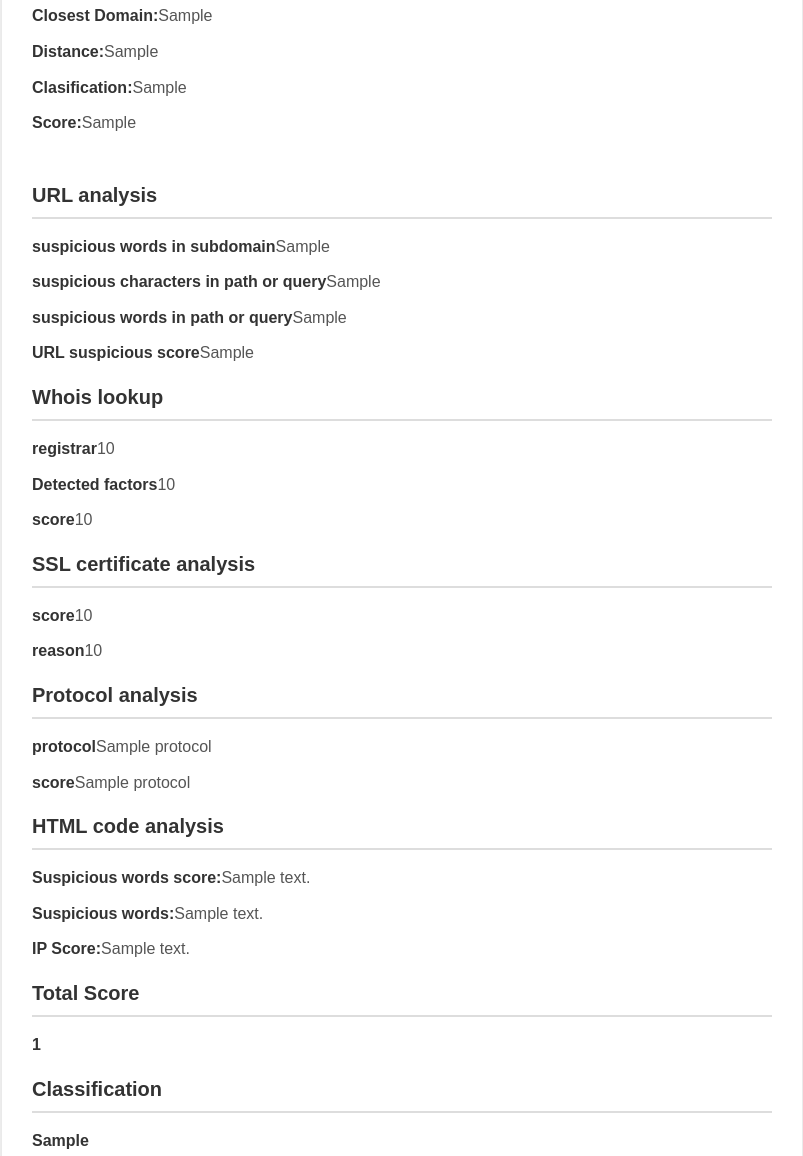
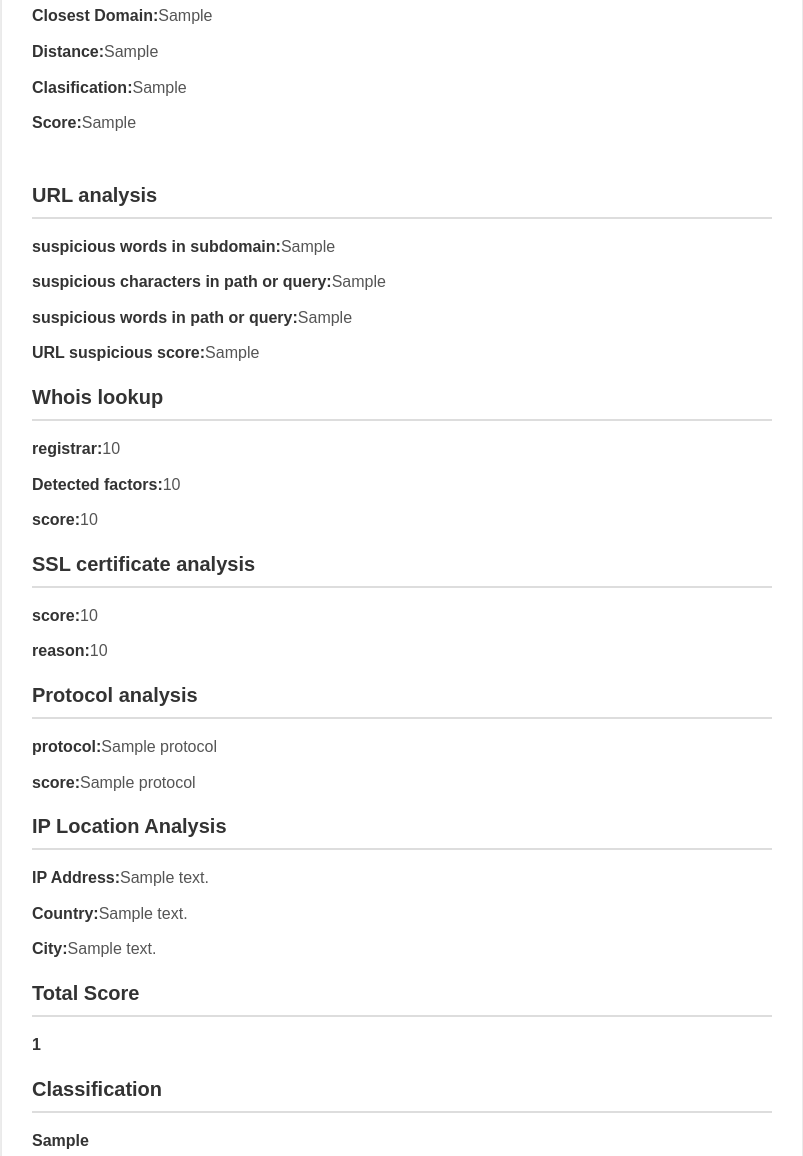
Before and after one commit to martskvish/phishing-detector-, a Python web app: template templates/scan.html in a window 1280 px wide. Shown: the part 953-2109 px from the top of the page, without its empty margins (238-1041 px from the left). Run offline with Jinja, Linux system fonts and the light colour scheme; the template is opened without the code that fills it: most values are stand-ins (such as "Sample title", 1, 10 or a date in 2020).

Commit message:
Show IP location and add stats month/year selector
Update app.py to unpack and pass IP address, country and city to the scan template and include additional scan fields (Visible_Text, jaccard metrics) retrieved from history. Improve stats POST handling to accept separate year and month inputs, fall back to the current month if no record exists, and provide a years list for the template. Update scan.html to display labeled URL, whois, SSL, protocol and IP location details; update stats.html to use year/month select controls and minor copy fixes. Binary DB and compiled .pyc files were also updated.

```diff
--- a/templates/scan.html
+++ b/templates/scan.html
@@ -45,28 +45,28 @@
         <br>
 
         <h2>URL analysis</h2>
-        <p><strong>suspicious words in subdomain</strong>{{ path_subdomain_analysis[0] }}</p>
-        <p><strong>suspicious characters in path or query</strong>{{ path_subdomain_analysis[1] }}</p>
-        <p><strong>suspicious words in path or query</strong>{{ path_subdomain_analysis[2] }}</p>
-        <p><strong>URL suspicious score</strong>{{ path_subdomain_analysis[3] }}</p>
+        <p><strong>suspicious words in subdomain:</strong>{{ path_subdomain_analysis[0] }}</p>
+        <p><strong>suspicious characters in path or query:</strong>{{ path_subdomain_analysis[1] }}</p>
+        <p><strong>suspicious words in path or query:</strong>{{ path_subdomain_analysis[2] }}</p>
+        <p><strong>URL suspicious score:</strong>{{ path_subdomain_analysis[3] }}</p>
 
         <h2>Whois lookup</h2>
-        <p><strong>registrar</strong>{{ whois_reassons_score[3] }}</p>
-        <p><strong>Detected factors</strong>{{ whois_reassons_score[1] }}</p>
-        <p><strong>score</strong>{{ whois_reassons_score[0] }}</p>
+        <p><strong>registrar:</strong>{{ whois_reassons_score[3] }}</p>
+        <p><strong>Detected factors:</strong>{{ whois_reassons_score[1] }}</p>
+        <p><strong>score:</strong>{{ whois_reassons_score[0] }}</p>
 
         <h2>SSL certificate analysis</h2>
-        <p><strong>score</strong>{{ SSL_reassons_score[0] }}</p>
-        <p><strong>reason</strong>{{ SSL_reassons_score[1] }}</p>
+        <p><strong>score:</strong>{{ SSL_reassons_score[0] }}</p>
+        <p><strong>reason:</strong>{{ SSL_reassons_score[1] }}</p>
 
         <h2>Protocol analysis</h2>
-        <p><strong>protocol</strong>{{ protocol[0] }}</p>
-        <p><strong>score</strong>{{ protocol[1] }}</p>
+        <p><strong>protocol:</strong>{{ protocol[0] }}</p>
+        <p><strong>score:</strong>{{ protocol[1] }}</p>
 
-        <h2>HTML code analysis</h2>
-        <p><strong>Suspicious words score:</strong>{{ ip_address_info[0] }}</p>
-        <p><strong>Suspicious words:</strong>{{ ip_address_info[1] }}</p>
-        <p><strong>IP Score:</strong>{{ ip_address_info[2] }}</p>
+        <h2>IP Location Analysis</h2>
+        <p><strong>IP Address:</strong>{{ ip_address_info[0] }}</p>
+        <p><strong>Country:</strong>{{ ip_address_info[1] }}</p>
+        <p><strong>City:</strong>{{ ip_address_info[2] }}</p>
 
         <h2>Total Score</h2>
         <p><strong>{{ total_score }}</strong></p>
```
Also changed, not shown: app.py (+28 -19 lines), templates/stats.html (+28 -3 lines), DB/users.db.
